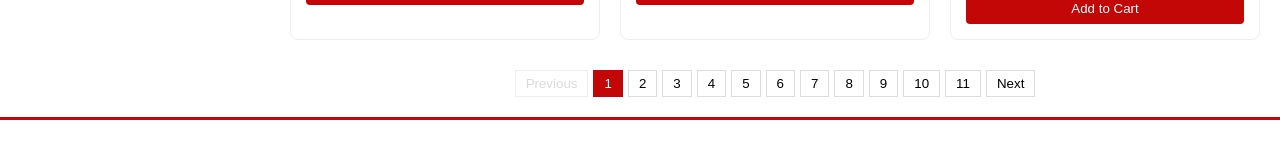
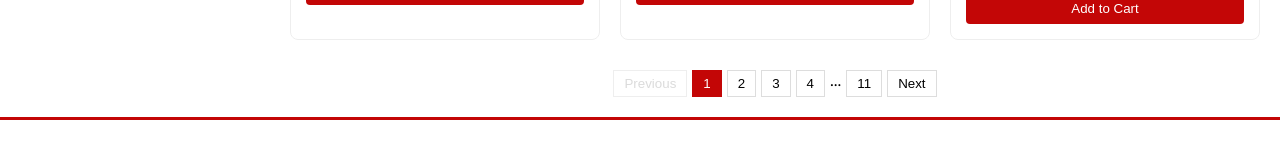
Before and after one commit to FlexSaaS/flexsaas-tradesman, a React (Vite) app in the folder frontend/: page /products in a window 1280 px wide. Shown: the part 1132-1292 px from the top of the page. Built offline with nearby package versions, Linux system fonts and the light colour scheme.

Commit message:
fix paginagtion

```diff
--- a/frontend/src/components/Pagination.tsx
+++ b/frontend/src/components/Pagination.tsx
@@ -1,33 +1,97 @@
 import styled from "styled-components";
 import { getClientConfig } from "../lib/getClientConfig";
 
-
 const client = getClientConfig();
 
-export const Pagination = ({ currentPage, totalPages, onPageChange }: { currentPage: number; totalPages: number; onPageChange: (page: number) => void }) => {
+const Pagination = ({ currentPage, totalPages, onPageChange }: { currentPage: number; totalPages: number; onPageChange: (page: number) => void }) => {
+  const renderPaginationButtons = () => {
+    const buttons = [];
+    const maxVisibleButtons = 3; // Maximum number of visible page buttons
+
+    // Always show the first page button
+    buttons.push(
+      <PaginationButton
+        key={1}
+        className={currentPage === 1 ? 'active' : ''}
+        onClick={() => onPageChange(1)}
+      >
+        1
+      </PaginationButton>
+    );
+
+    // Determine the range of page buttons to show around the current page
+    let startPage = Math.max(2, currentPage - Math.floor(maxVisibleButtons / 2));
+    let endPage = Math.min(totalPages - 1, startPage + maxVisibleButtons - 1);
+
+    // Adjust the range if it exceeds the total number of pages
+    if (endPage - startPage + 1 < maxVisibleButtons) {
+      startPage = Math.max(2, endPage - maxVisibleButtons + 1);
+    }
+
+    // Show ellipsis if there are skipped pages before the range
+    if (startPage > 2) {
+      buttons.push(<span key="start-ellipsis">...</span>);
+    }
+
+    // Show the page buttons within the calculated range
+    for (let i = startPage; i <= endPage; i++) {
+      buttons.push(
+        <PaginationButton
+          key={i}
+          className={currentPage === i ? 'active' : ''}
+          onClick={() => onPageChange(i)}
+        >
+          {i}
+        </PaginationButton>
+      );
+    }
+
+    // Show ellipsis if there are skipped pages after the range
+    if (endPage < totalPages - 1) {
+      buttons.push(<span key="end-ellipsis">...</span>);
+    }
+
+    // Always show the last page button if there is more than one page
+    if (totalPages > 1) {
+      buttons.push(
+        <PaginationButton
+          key={totalPages}
+          className={currentPage === totalPages ? 'active' : ''}
+          onClick={() => onPageChange(totalPages)}
+        >
+          {totalPages}
+        </PaginationButton>
+      );
+    }
+
+    return buttons;
+  };
+
   return (
     <PaginationStyled>
-        <PaginationButton disabled={currentPage === 1} onClick={() => onPageChange(currentPage - 1)}>
+      <PaginationButton
+        disabled={currentPage === 1}
+        onClick={() => onPageChange(currentPage - 1)}
+      >
         Previous
       </PaginationButton>
-        {Array.from({ length: totalPages }, (_, i) => i + 1).map((page) => (
-          <PaginationButton key={page} className={currentPage === page ? 'active' : ''} onClick={() => onPageChange(page)}>
-            {page}
-          </PaginationButton>
-        ))}
-        <PaginationButton disabled={currentPage === totalPages} onClick={() => onPageChange(currentPage + 1)}>
+      {renderPaginationButtons()}
+      <PaginationButton
+        disabled={currentPage === totalPages}
+        onClick={() => onPageChange(currentPage + 1)}
+      >
         Next
       </PaginationButton>
     </PaginationStyled>
   );
 };
 
-
 const PaginationStyled = styled.div`
   display: flex;
   justify-content: center;
   gap: 5px;
   margin-top: 30px;
+  flex-wrap: wrap; /* Allow buttons to wrap to the next line on small screens */
 `;
 
 const PaginationButton = styled.button`
@@ -35,13 +99,17 @@ const PaginationButton = styled.button`
   border: 1px solid #ddd;
   background: white;
   cursor: pointer;
+
   &.active {
     background: ${client.primaryColor};
     color: white;
     border-color: ${client.primaryColor};
   }
+
   &:disabled {
     opacity: 0.5;
     cursor: not-allowed;
   }
 `;
+
+export default Pagination;
--- a/frontend/src/components/ProductsPage.tsx
+++ b/frontend/src/components/ProductsPage.tsx
@@ -4,7 +4,7 @@ import { FontAwesomeIcon } from "@fortawesome/react-fontawesome";
 import styled from "styled-components";
 import { getClientConfig } from "../lib/getClientConfig";
 import type { FilterGroup, Product } from "../types/Config";
-import { Pagination } from "./Pagination";
+import  Pagination  from "./Pagination";
 import { ProductCard } from "./ProductCard";
 
 const client = getClientConfig();
```
Lines whose indentation alone changed are shown as unchanged.
